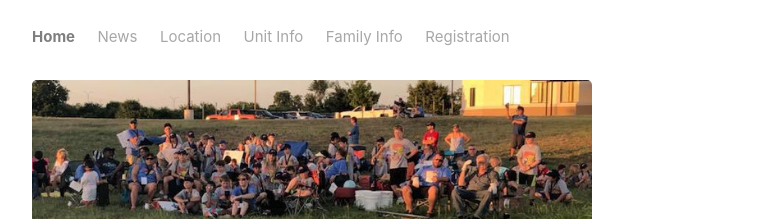
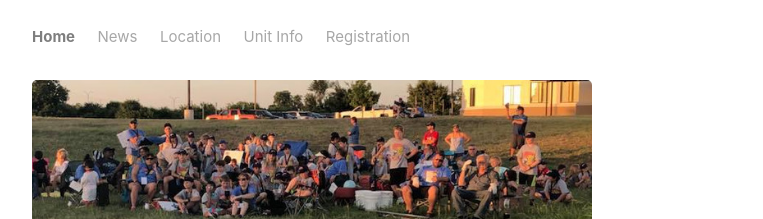
Before and after one commit to CrossTimbersDayCamp/crosstimbersdaycamp.github.io, a Jekyll site: the page built from index.md, in a window 1280 px wide. Shown: the top 219 px of the page, without its empty margins (258-1021 px from the left). Built offline with Jekyll 4.4.1, drawn with Linux system fonts in a browser that asks for light colours.

Commit message:
Update _config.yml

```diff
--- a/_config.yml
+++ b/_config.yml
@@ -25,7 +25,6 @@ pages_list:
   News: '/news'
   Location: '/location'
   Unit Info: '/units'
-  Family Info: '/families'
   Registration: '/registration'
 
 
```
